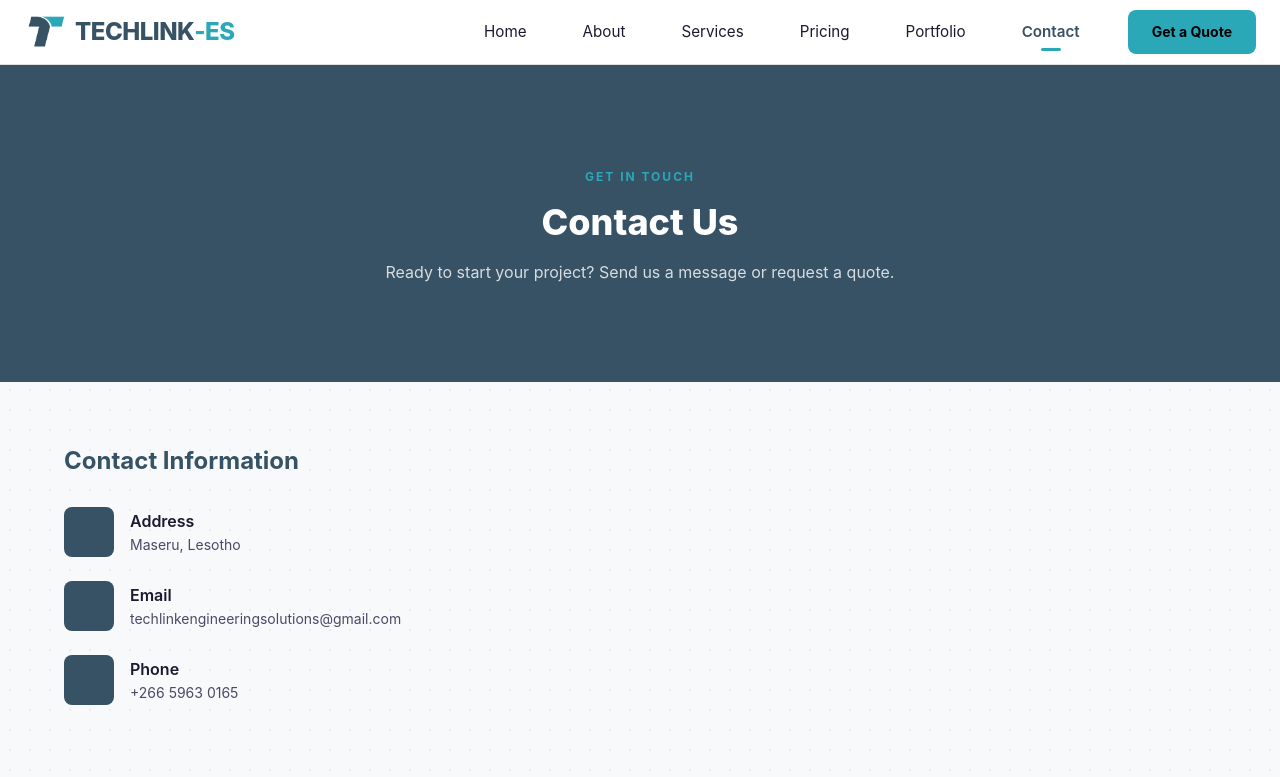
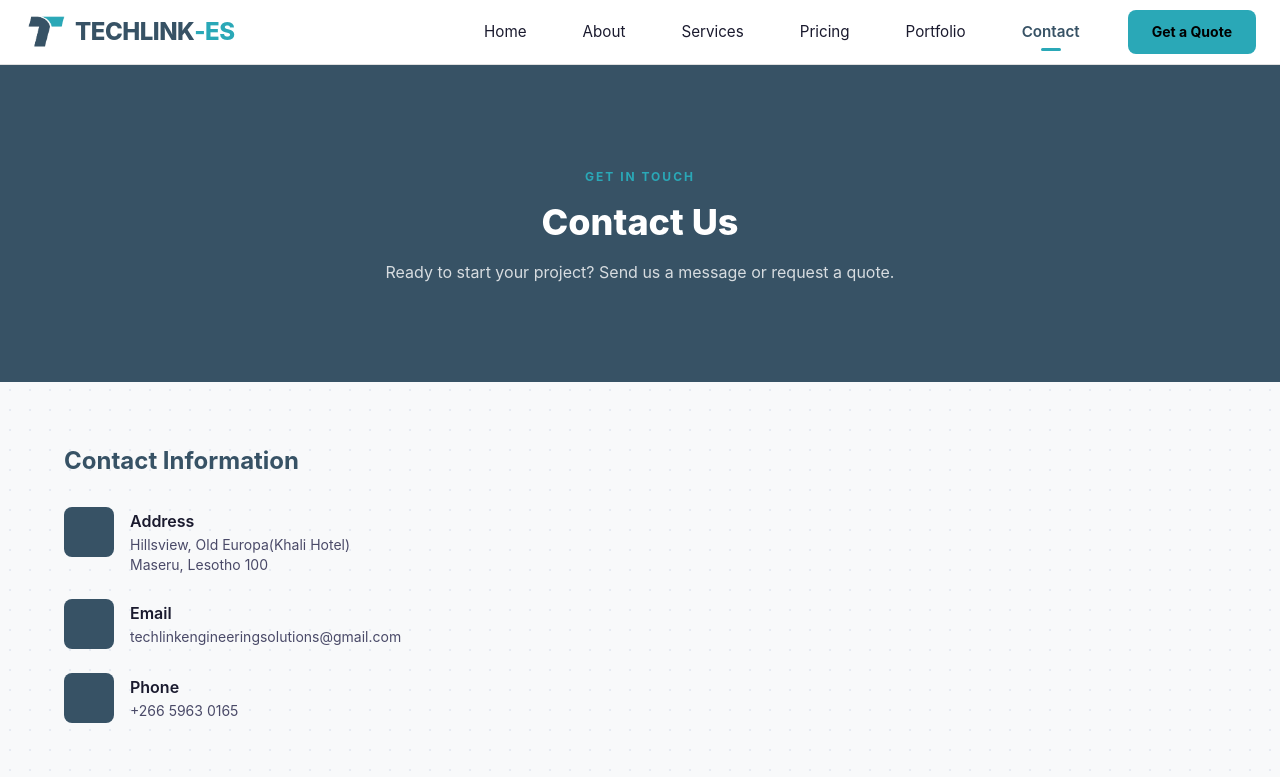
Before and after one commit to TECHLINK-ES/techlink-es, a React (Vite) app in the folder client/: page /contact in a window 1280 px wide. Shown: the top 777 px of the page. Built offline with nearby package versions, Linux system fonts and the light colour scheme; some icons are missing.

Commit message:
Contacts

```diff
--- a/client/src/pages/Contact.jsx
+++ b/client/src/pages/Contact.jsx
@@ -94,7 +94,8 @@ const Contact = () => {
               </Box>
               <Box>
                 <Typography variant="subtitle1" sx={{ fontWeight: 600 }}>Address</Typography>
-                <Typography variant="body2" sx={{ color: 'text.secondary' }}>Maseru, Lesotho</Typography>
+                <Typography variant="body2" sx={{ color: 'text.secondary' }}>Hillsview, Old Europa(Khali Hotel)</Typography>
+                <Typography variant="body2" sx={{ color: 'text.secondary' }}>Maseru, Lesotho 100</Typography>
               </Box>
             </Box>
 
```
